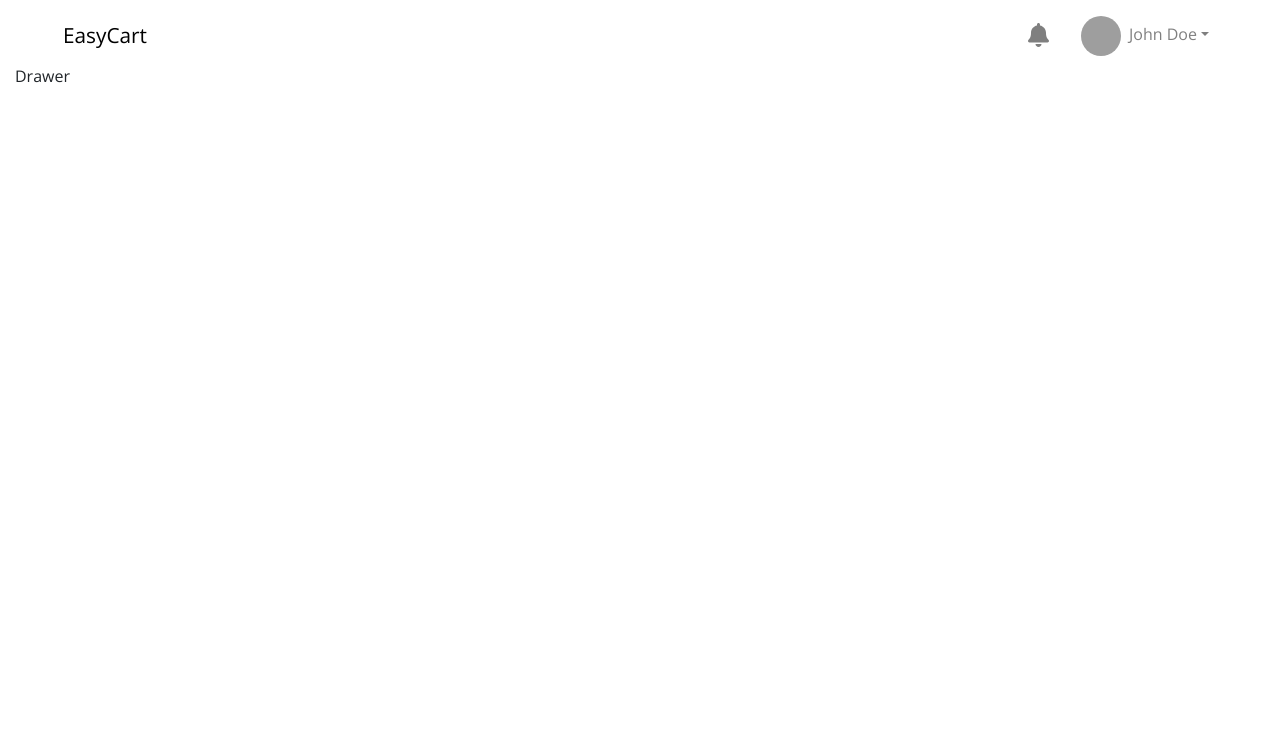
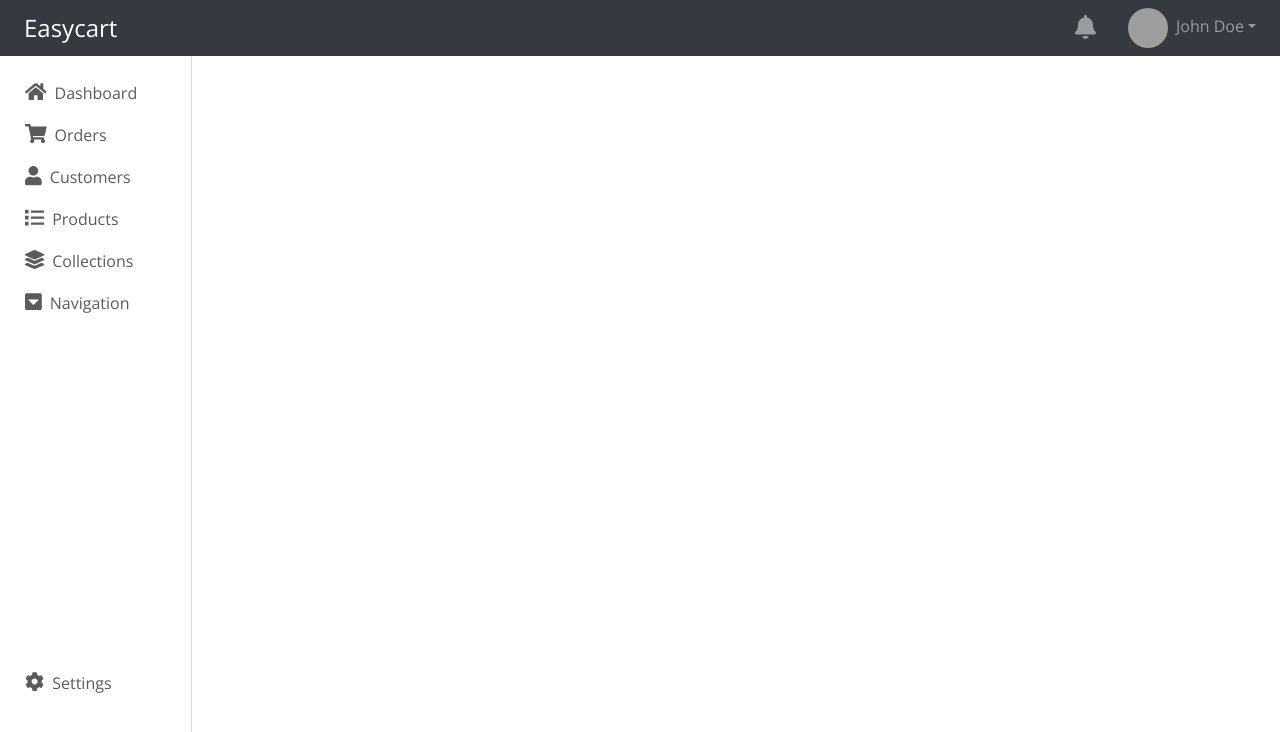
Before and after one commit to Samiur-UTI/e-commerce, a React (Create React App) app in the folder client/: page /admin in a window 1280 px wide. Shown: the top 732 px of the page. Built offline with nearby package versions, Linux system fonts and the light colour scheme; grey boxes are pictures that could not be loaded.

Commit message:
Drawer Updated

```diff
--- a/client/src/components/admin/layout/Dashboard.js
+++ b/client/src/components/admin/layout/Dashboard.js
@@ -28,31 +28,10 @@ const Dashboard = () => {
       );
     } else {
       return (
-        <Container fluid>
-          <Row>
-            <Col lg={2} md={3} className="navBrand">
-              <div>
-                <Link
-                  to="/admin"
-                  style={{ textDecoration: "none", color: "black" }}
-                >
-                  EasyCart
-                </Link>
-              </div>
-            </Col>
-            <Col lg={10} md={9}>
-              <NavigationBar />
-            </Col>
-          </Row>
-          <Row>
-            <Col lg={2} md={3}>
-              <Drawer />
-            </Col>
-            <Col lg={10} md={9}>
-
-            </Col>
-          </Row>
-        </Container>
+        <div>
+          <NavigationBar />
+          <Drawer />
+        </div>
       );
     }
   };
--- a/client/src/components/admin/layout/Drawer.js
+++ b/client/src/components/admin/layout/Drawer.js
@@ -1,11 +1,68 @@
-import React from 'react'
+import React from "react";
+import { FontAwesomeIcon } from "@fortawesome/react-fontawesome";
+import { faHome, faShoppingCart, faUser, faList, faLayerGroup, faCaretSquareDown, faCog } from "@fortawesome/free-solid-svg-icons";
 
 const Drawer = () => {
-    return (
-        <div>
-            Drawer
-        </div>
-    )
-}
+  return (
+    <div className="drawer">
+      <div className="drawerItem">
+        <FontAwesomeIcon
+          icon={faHome}
+          className="mr-2"
+          style={{ fontSize: "1.2rem" }}
+        />
+        Dashboard
+      </div>
+      <div className="drawerItem">
+        <FontAwesomeIcon
+          icon={faShoppingCart}
+          className="mr-2"
+          style={{ fontSize: "1.2rem" }}
+        />
+        Orders
+      </div>
+      <div className="drawerItem">
+        <FontAwesomeIcon
+          icon={faUser}
+          className="mr-2"
+          style={{ fontSize: "1.2rem" }}
+        />
+        Customers
+      </div>
+      <div className="drawerItem">
+        <FontAwesomeIcon
+          icon={faList}
+          className="mr-2"
+          style={{ fontSize: "1.2rem" }}
+        />
+        Products
+      </div>
+      <div className="drawerItem">
+        <FontAwesomeIcon
+          icon={faLayerGroup}
+          className="mr-2"
+          style={{ fontSize: "1.2rem" }}
+        />
+        Collections
+      </div>
+      <div className="drawerItem">
+        <FontAwesomeIcon
+          icon={faCaretSquareDown}
+          className="mr-2"
+          style={{ fontSize: "1.2rem" }}
+        />
+        Navigation
+      </div>
+      <div className="drawerItem Setting">
+        <FontAwesomeIcon
+          icon={faCog}
+          className="mr-2"
+          style={{ fontSize: "1.2rem" }}
+        />
+        Settings
+      </div>
+    </div>
+  );
+};
 
-export default Drawer
+export default Drawer;
--- a/client/src/components/admin/layout/NavigationBar.js
+++ b/client/src/components/admin/layout/NavigationBar.js
@@ -11,10 +11,10 @@ import { faBell } from "@fortawesome/free-solid-svg-icons";
 
 const NavigationBar = () => {
   return (
-    <Navbar bg="light" variant="light"  className="px-5">
-      {/* <Navbar.Brand as={Link} to="/admin">
+    <Navbar bg="dark" variant="dark">
+      <Navbar.Brand as={Link} to="/admin" className="navbar-brand">
         Easycart
-      </Navbar.Brand> */}
+      </Navbar.Brand>
       <Navbar.Toggle aria-controls="basic-navbar-nav" />
       <Navbar.Collapse id="basic-navbar-nav">
         <Nav className="ml-auto d-flex align-items-center">
@@ -25,7 +25,7 @@ const NavigationBar = () => {
                 <FontAwesomeIcon
                   icon={faBell}
                   style={{ fontSize: "1.5rem"}}
-                  className="icon"
+
                 />
               </div>
             }
--- a/client/src/styles/index.css
+++ b/client/src/styles/index.css
@@ -8,6 +8,11 @@ body {
 }
 
 /* Dashboard Layout Starts */
+.navbar-brand {
+  padding-left: 0.5rem;
+  font-size: 1.5rem;
+}
+
 .nav-dropdown {
   display: inline;
 }
@@ -27,14 +32,9 @@ body {
 
 .navbar {
   padding-bottom: 0;
+  padding-top: 0;
 }
 
-.navBrand {
-  padding-top: 0.5rem;
-  display: flex;
-  align-items: center;
-  padding-left: 3.9375rem;
-}
 .navBrand-sm {
   padding-top: 0.5rem;
   display: flex;
@@ -51,3 +51,34 @@ body {
 }
 
 /* Dashboard Layout Ends */
+
+/* Drawer Layout Starts */
+.drawerItem {
+  width: 10rem;
+  color: #5c5b5b;
+  padding: 0.5rem;
+  /* margin-left: 3rem;
+  margin-right: 3rem; */
+  border: 1px solid white;
+  border-radius: 0.25rem;
+  display: block;
+  transition: 0.5s;
+  cursor: pointer;
+}
+
+.Setting {
+  position: absolute;
+  bottom: 6rem;
+}
+
+.drawerItem:hover {
+  background-color: #cccccc;
+}
+
+.drawer {
+  min-height: calc(100vh - 64px);
+  margin-left: 1rem;
+  width: 11rem;
+  border-right: 1px solid rgb(219, 219, 219);
+  padding-top: 1rem;
+}
```
